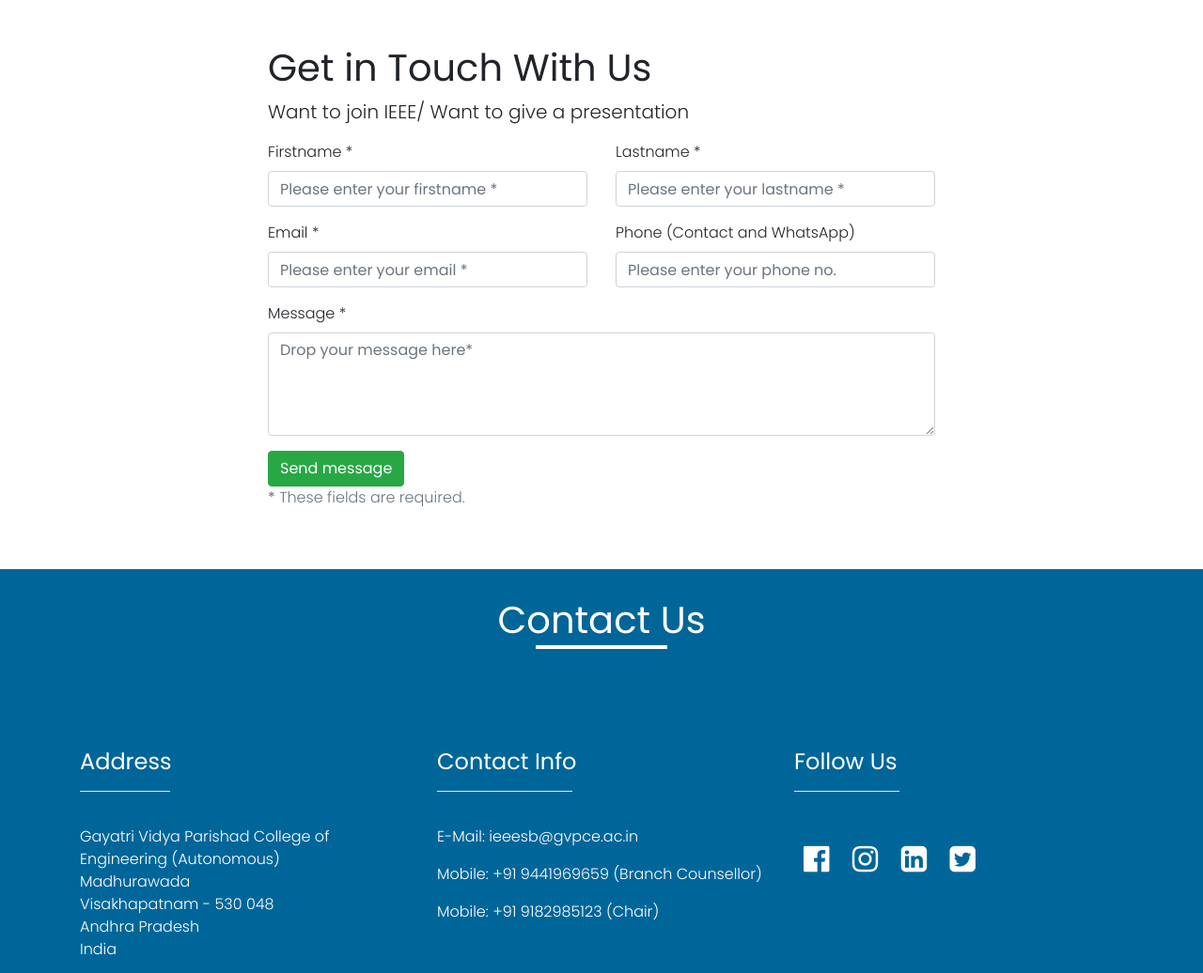
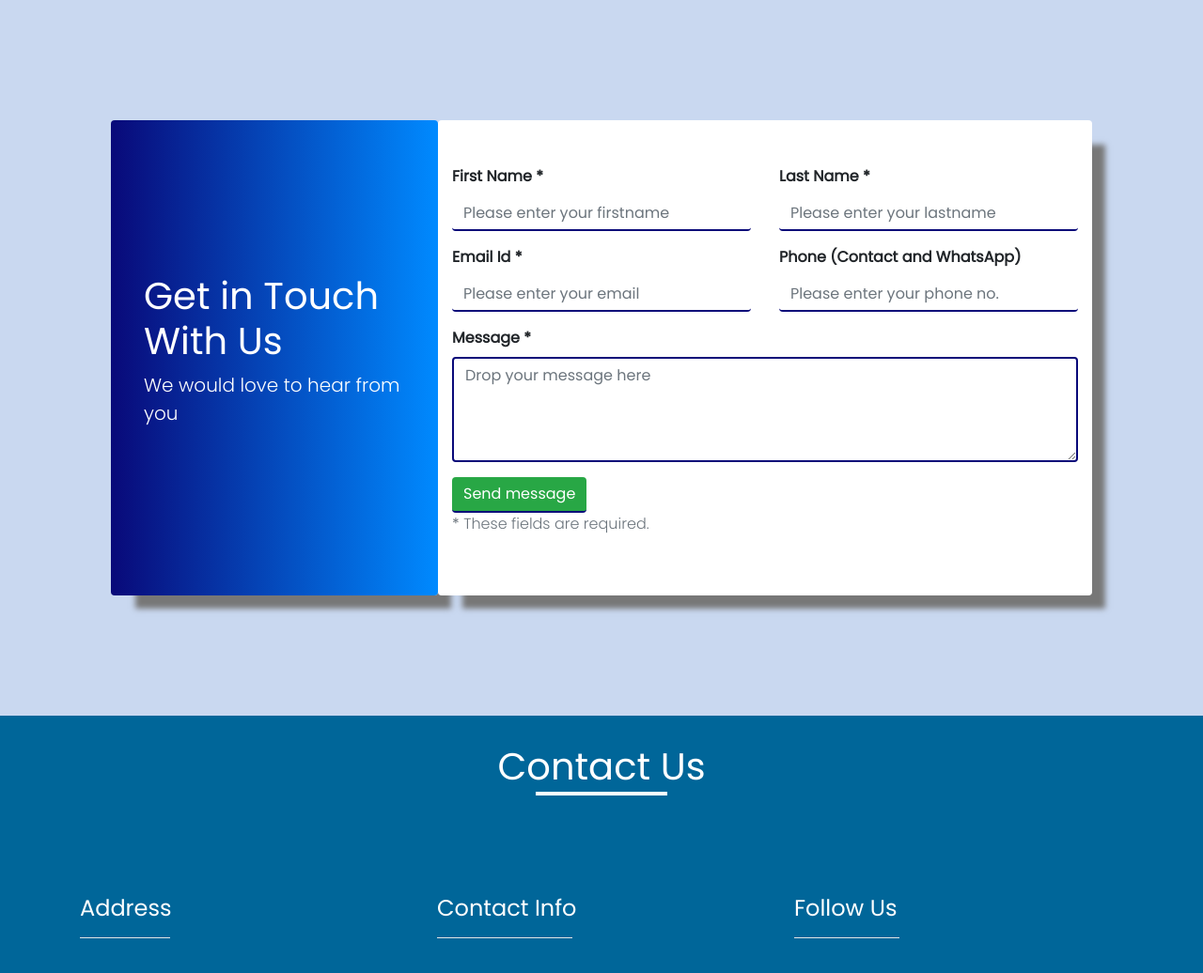
Before and after one commit to rakshithavarma/website, a PHP site: page /contact.html in a window 1280 px wide. Shown: the part 560-1596 px from the top of the page at 94% size. Run offline with PHP 8.4, Linux system fonts and the light colour scheme.

Commit message:
contact-form

```diff
--- a/contact.html
+++ b/contact.html
@@ -89,13 +89,17 @@
 	  	</div>
 	</header>
 
-	<section class="container container-fluid form">
+	<section class="container container-fluid contact-form">
 		<div class="container">
-            <div class="row">
-                <div class="col-xl-8 offset-xl-2 py-5">
+            <div class="row p-5">
+            	<div class="col-lg-4 contact-form-head rounded box">
+            		<div class="contact-form-heading">
+            			<h1>Get in Touch With Us</h1>
+                    	<p class="lead">We would love to hear from you</p>
+            		</div>
+            	</div>
 
-                    <h1>Get in Touch With Us</h1>
-                    <p class="lead">Want to join IEEE/ Want to give a presentation</p>
+                <div class="col-lg-8 py-5 contact-form-info rounded box">
 
                     <!-- We're going to place the form here in the next step -->
                     <form id="contact-form" method="post" action="https://docs.google.com/forms/u/0/d/e/1FAIpQLSfG3Kfa_9FvN9X_2ojdE8B2P8ViHWzrokEbUhQFPv9wWDvjzA/formResponse" role="form">
@@ -107,15 +111,15 @@
 					        <div class="row">
 					            <div class="col-md-6">
 					                <div class="form-group">
-					                    <label for="form_name">Firstname *</label>
-					                    <input id="form_name" type="text" name="entry.1370595342" class="form-control" placeholder="Please enter your firstname *" required="required" data-error="Firstname is required.">
+					                    <label for="form_name">First Name *</label>
+					                    <input id="form_name" type="text" name="entry.1370595342" class="form-control" placeholder="Please enter your firstname" required="required" data-error="Firstname is required.">
 					                    <div class="help-block with-errors"></div>
 					                </div>
 					            </div>
 					            <div class="col-md-6">
 					                <div class="form-group">
-					                    <label for="form_lastname">Lastname *</label>
-					                    <input id="form_lastname" type="text" name="entry.573273044" class="form-control" placeholder="Please enter your lastname *" required="required" data-error="Lastname is required.">
+					                    <label for="form_lastname">Last Name *</label>
+					                    <input id="form_lastname" type="text" name="entry.573273044" class="form-control" placeholder="Please enter your lastname" required="required" data-error="Lastname is required.">
 					                    <div class="help-block with-errors"></div>
 					                </div>
 					            </div>
@@ -123,8 +127,8 @@
 					        <div class="row">
 					            <div class="col-lg-6">
 					                <div class="form-group">
-					                    <label for="form_email">Email *</label>
-					                    <input id="form_email" type="email" name="entry.185505148" class="form-control" placeholder="Please enter your email *" required="required" data-error="Valid email is required.">
+					                    <label for="form_email">Email Id *</label>
+					                    <input id="form_email" type="email" name="entry.185505148" class="form-control" placeholder="Please enter your email" required="required" data-error="Valid email is required.">
 					                    <div class="help-block with-errors"></div>
 					                </div>
 					            </div>
@@ -152,7 +156,7 @@
 					            <div class="col-md-12">
 					                <div class="form-group">
 					                    <label for="form_message">Message *</label>
-					                    <textarea id="form_message" name="entry.198948346" class="form-control" placeholder="Drop your message here*" rows="4" required="required" data-error="Please, leave us a message."></textarea>
+					                    <textarea id="form_message" name="entry.198948346" class="form-control" placeholder="Drop your message here" rows="4" required="required" data-error="Please, leave us a message."></textarea>
 					                    <div class="help-block with-errors"></div>
 					                </div>
 					            </div>
--- a/css/contact_styles.css
+++ b/css/contact_styles.css
@@ -1,6 +1,10 @@
 /*.form_row{
 	background: url('../images/college_map.jpg');
 }*/
+
+body{
+	background-color: #c9d8f0;
+}
 
 /*contact-banner*/
 
@@ -13,3 +17,52 @@
     background-position: center;
     background-repeat: no-repeat;
 }
+
+.contact-form{
+	padding: 40px 0;
+	margin: 40px auto;
+}
+
+.contact-form .box{
+	box-shadow: 20px 20px 6px -6px #777;
+}
+
+.contact-form-head{
+	/*background: linear-gradient(0deg,rgba(0,0,0,0.7),rgba(0,0,0,0.7));*/
+	background: linear-gradient(90deg, rgba(9,9,121,1) 0%, rgba(0,138,255,1) 100%);
+	/*background-color: #007FFF;*/
+}
+
+.contact-form-heading{
+	padding: 20px;
+    position: relative;
+    top: 50%;
+    left: 50%;
+    /*margin-right: -50%;*/
+    transform: translate(-50%, -50%);
+    color: #fff;
+}
+
+.contact-form-info{
+	background-color: #fff;
+}
+
+.contact-form-info label{
+	font-weight: bold;
+}
+
+.contact-form-info input{
+	border: none;
+	outline: none;
+	border-bottom: 2px solid #090979;
+}
+
+.contact-form-info input[]:focus{
+	border: none;
+	outline: none;
+	/*border-bottom: 2px solid #090979;*/
+}
+
+.contact-form-info textarea{
+	border: 2px solid #090979;
+}
```
